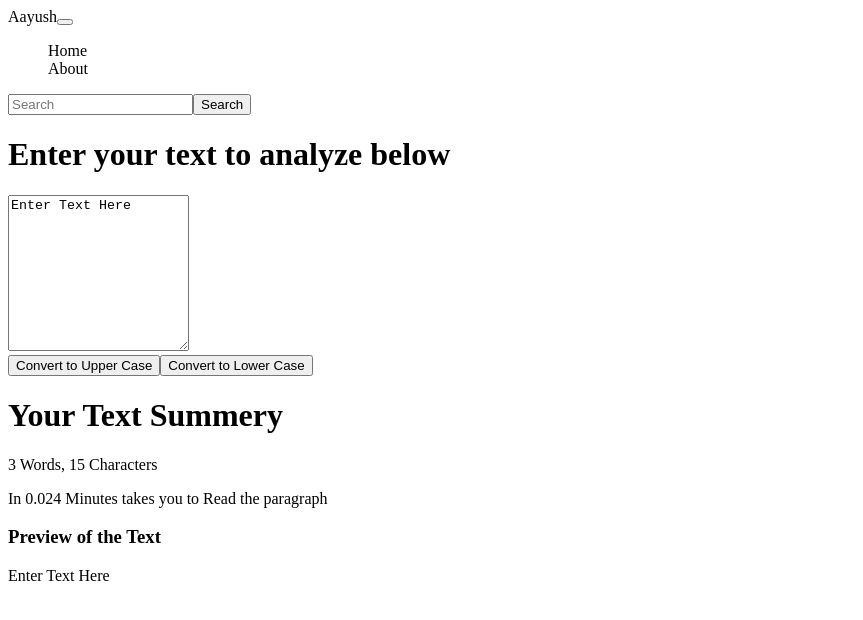
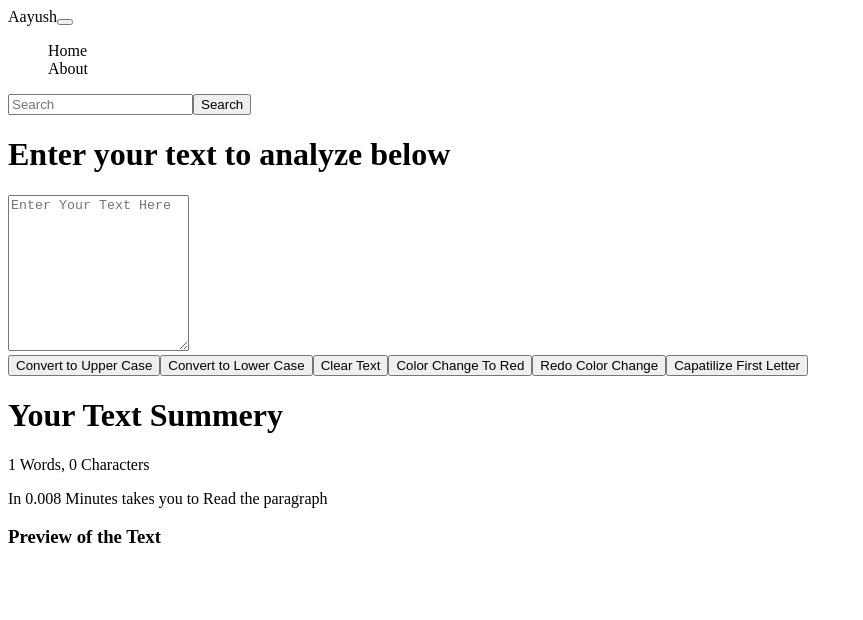
Before and after one commit to mr-prasai2004/Learning_React, a React (Create React App) app in the folder learning_react/: page / in a window 1280 px wide. Shown: the top 620 px of the page, without its empty margins (0-863 px from the left). Built offline with nearby package versions, Linux system fonts and the light colour scheme; the HTML template or start-up script is replaced by a standard one.

Commit message:
Added Some button and some logic in it

```diff
--- a/learning_react/src/components/TextForm.js
+++ b/learning_react/src/components/TextForm.js
@@ -9,21 +9,42 @@ export default function TextForm(props) {
       let newText=text.toLowerCase();
       setText(newText);
   }
+  const handelClearClick=()=>{
+    let newText=('');
+    setText(newText);
+}
+const handelColorClick=()=>{
+  document.getElementById("myBox").style.color="red";
+}
+const FirstLetter=()=>{
+  let ttext= text.split(" ");
+  let a = ttext.map(word => word[0].toUpperCase() + word.slice(1));
+  setText(a.join(" "));
+}
+const Redo=()=>{
+  document.getElementById("myBox").style.color="black";
+}
     const handleOnChange=(event)=>{
-        console.log("On Changed");
         setText(event.target.value)
     }
-    const[text, setText]= useState('Enter Text Here');
+    const[text, setText]= useState('');
     // setText("New Text");
   return (
     <>
     <div className='container'>
         <h1>{props.heading}</h1>
 <div className="mb-3">
-  <textarea className="form-control" value={text} onChange={handleOnChange} id="myBox" rows="10"></textarea>
+  <textarea className="form-control" value={text} onChange={handleOnChange} id="myBox" rows="10" placeholder='Enter Your Text Here' />
 </div>
 <button className="btn btn-primary mx-2" onClick={handelUpClick} >Convert to Upper Case</button>
 <button className="btn btn-primary mx-2" onClick={handelLowClick}>Convert to Lower Case</button>
+<button className="btn btn-primary mx-2" onClick={handelClearClick}>Clear Text</button>
+<button className="btn btn-primary mx-2" onClick={handelColorClick}>Color Change To Red</button>
+<button className="btn btn-primary mx-2" onClick={Redo}>Redo Color Change</button>
+<button className="btn btn-primary mx-2" onClick={FirstLetter}>Capatilize First Letter</button>
+
+
+
 </div>
 <div className="container my-3">
   <h1>Your Text Summery</h1>
```
